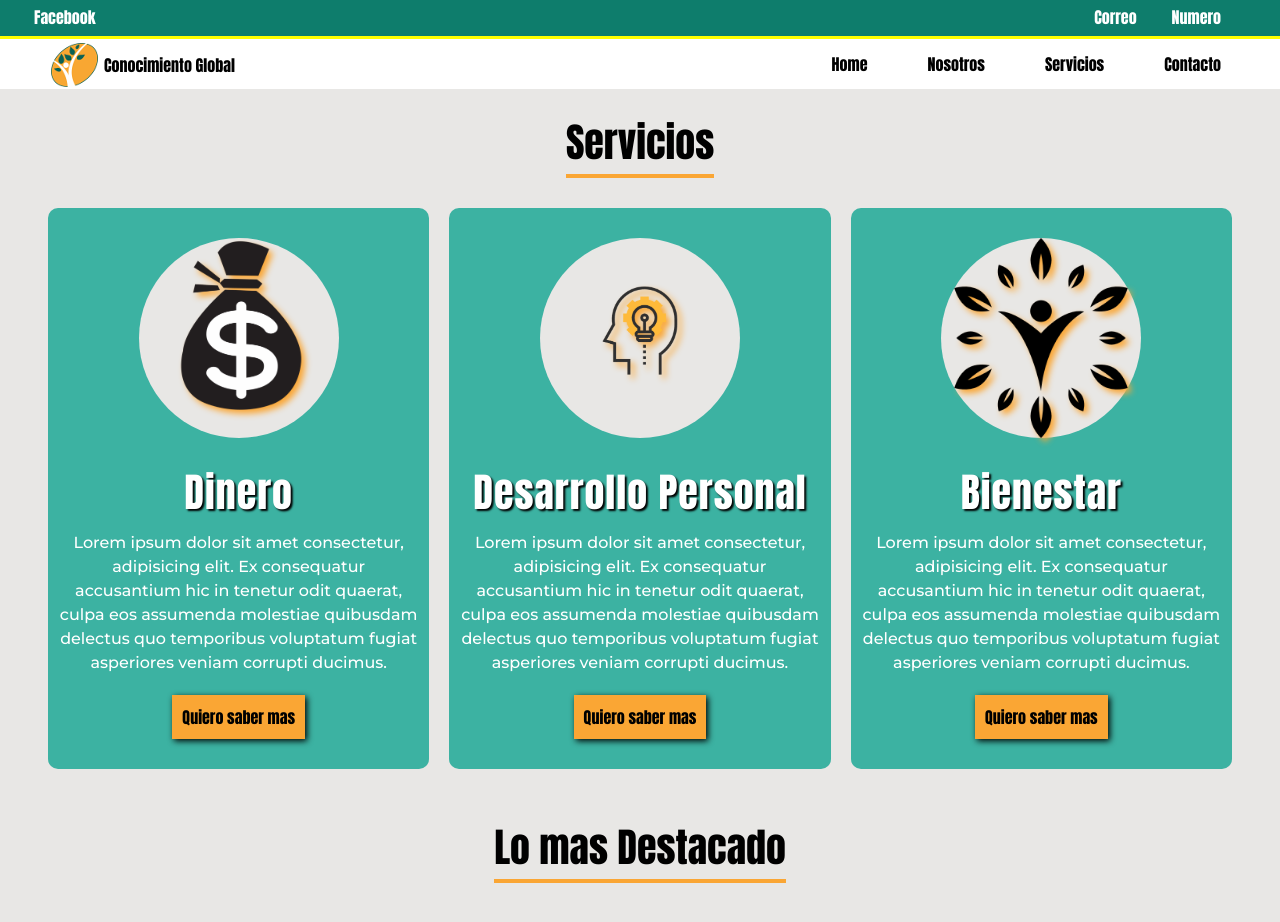
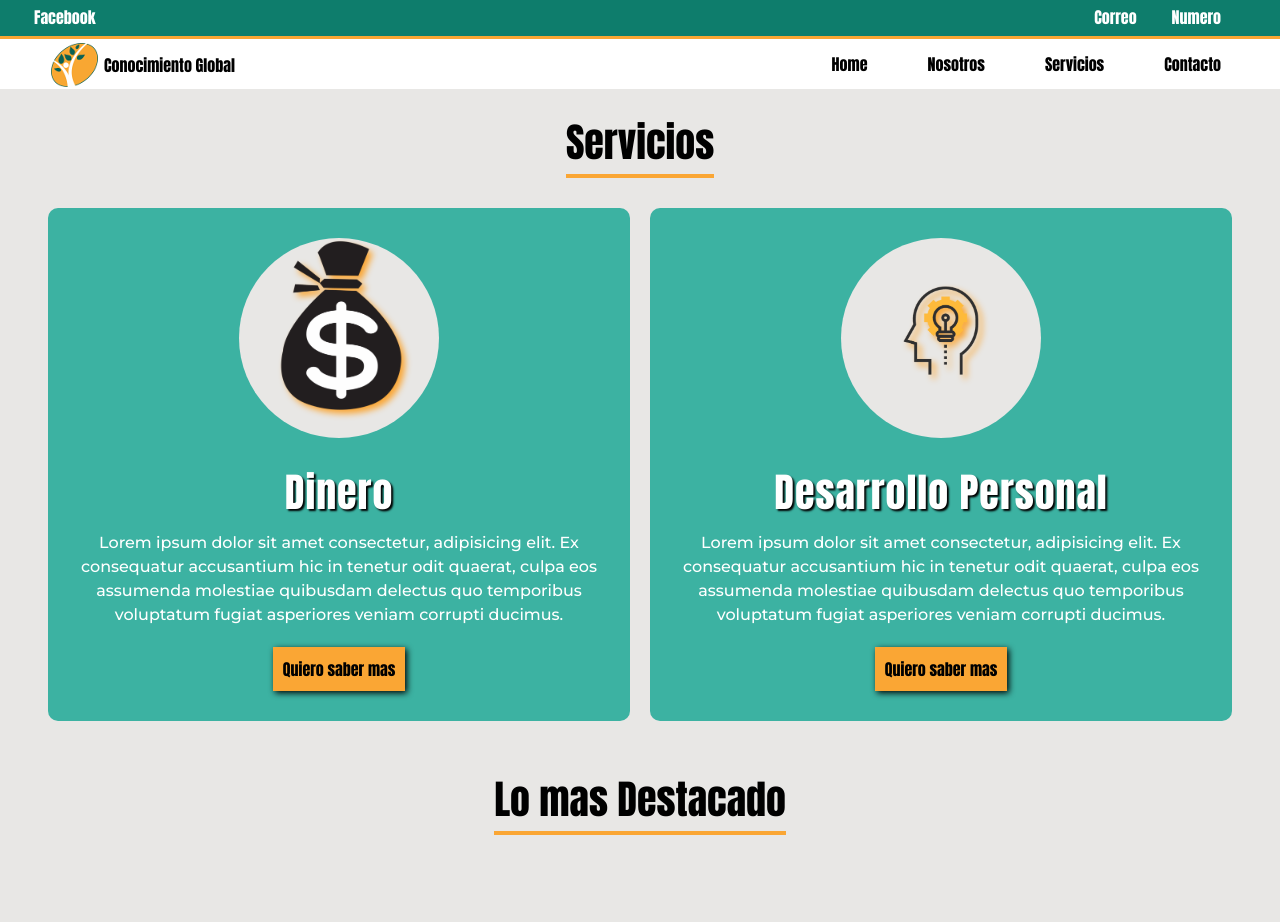
Before and after one commit to HelixInCode/Conocimiento-Global, a website: page servicios.html in a window 1280 px wide. After the commit the page ends 889 px from the top, so only its background shows below. Drawn offline with Linux system fonts and the light colour scheme.

Commit message:
detalles arreglados

```diff
--- a/servicios.html
+++ b/servicios.html
@@ -110,22 +110,6 @@
 
             </div>
 
-            <div class="service-item">
-
-                <div class="imagen rounded-circle" >
-                    <img src="./img/bienestar.png"  id="bienestar"  alt="">
-                </div>
-
-                <div class="contenedor-info">
-                    <h3>Bienestar</h3>
-                    <p>Lorem ipsum dolor sit amet consectetur, adipisicing elit. Ex consequatur accusantium hic in tenetur odit quaerat, culpa eos assumenda molestiae quibusdam delectus quo temporibus voluptatum fugiat asperiores veniam corrupti ducimus.</p>
-                </div>
-
-                <a class="acciones" href="#?">
-                    Quiero saber mas
-                </a>
-
-            </div>
 
         </div>
 
--- a/src/css/style.css
+++ b/src/css/style.css
@@ -23,7 +23,7 @@ header{
 }
 #contact-nav{
   z-index: 9999;
-  border-bottom: 3px solid yellow;
+  border-bottom: 3px solid var(--Anaranjadito);
   background-color: var(--verdeOpacoAzulado);
   position: absolute;
   top: -100%;
@@ -480,6 +480,6 @@ nav > .hamburger-btn{
 }
 @media screen and (min-width: 850px){
   #servicios > .service-container{
-    grid-template-columns: repeat(3, minmax(200px, 500px));
+    grid-template-columns: repeat(2, minmax(200px, 600px));
   }
 }
```
Also changed, not shown: dist/css/style.css.
